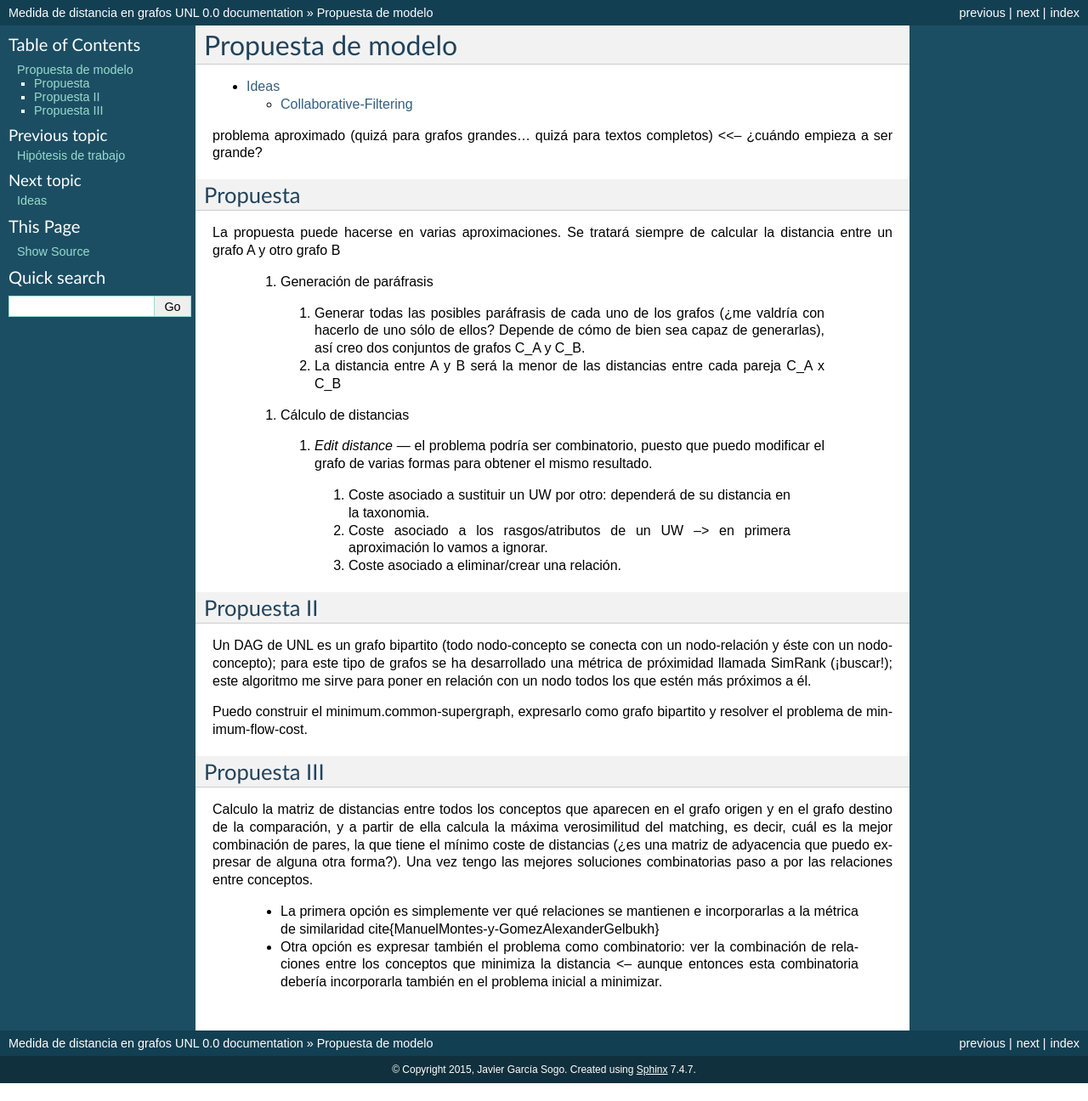
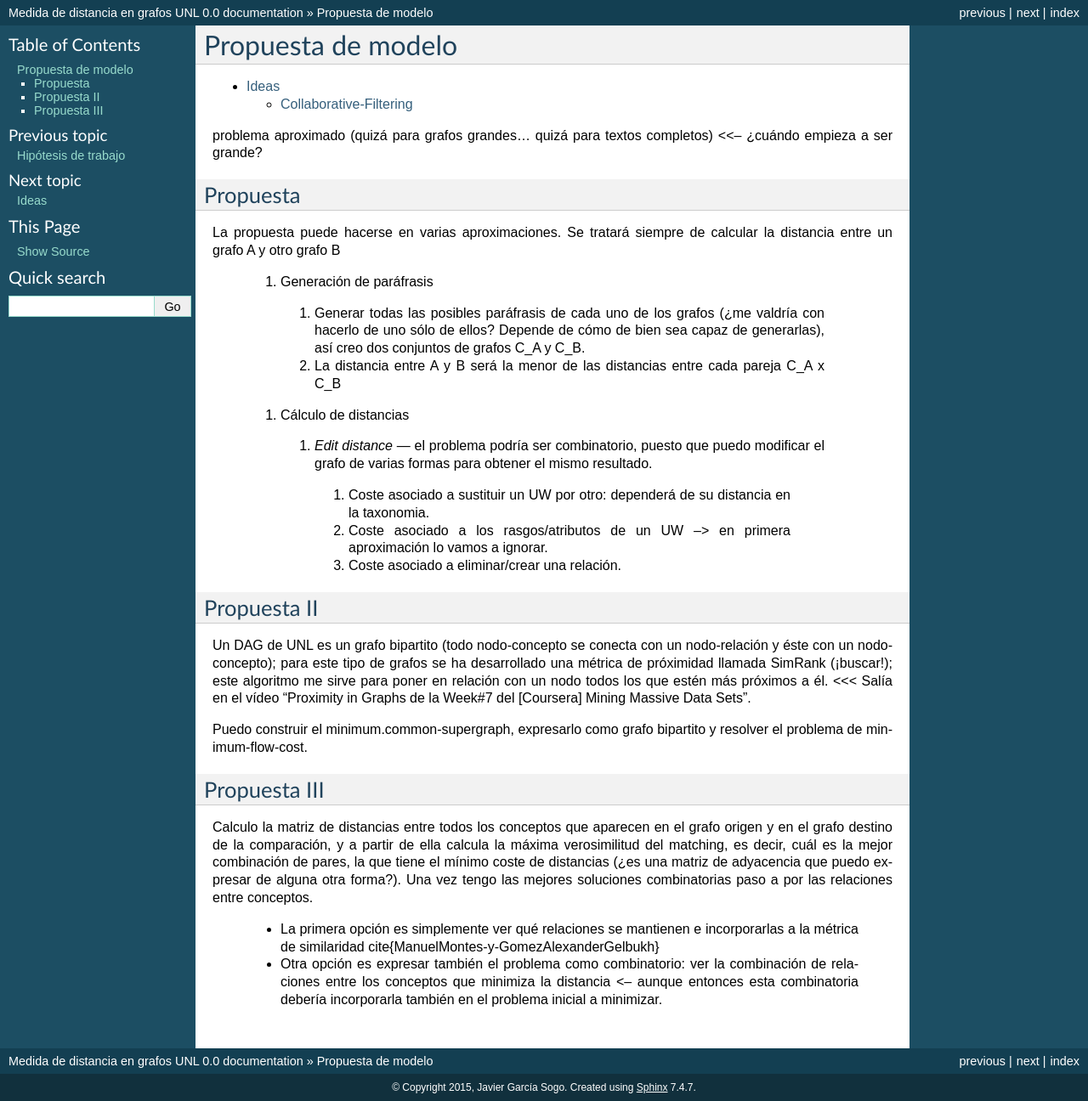
Before and after one commit to jgsogo/muia_tfm, a Sphinx documentation site: the page built from doc/iv.model/index.rst, in a window 1280 px wide. Shown: the whole page at 85% size. Built offline with Sphinx 7.4.7, drawn with Linux system fonts in a browser that asks for light colours; before the commit the page ends 1275 px from its top, so only the background shows below that.

Commit message:
doc for SimRank

```diff
--- a/doc/iv.model/index.rst
+++ b/doc/iv.model/index.rst
@@ -39,7 +39,7 @@ A y otro grafo B
 Propuesta II
 ------------
 
-Un DAG de UNL es un grafo bipartito (todo nodo-concepto se conecta con un nodo-relación y éste con un nodo-concepto); para este tipo de grafos se ha desarrollado una métrica de próximidad llamada SimRank (¡buscar!); este algoritmo me sirve para poner en relación con un nodo todos los que estén más próximos a él.
+Un DAG de UNL es un grafo bipartito (todo nodo-concepto se conecta con un nodo-relación y éste con un nodo-concepto); para este tipo de grafos se ha desarrollado una métrica de próximidad llamada SimRank (¡buscar!); este algoritmo me sirve para poner en relación con un nodo todos los que estén más próximos a él. <<< Salía en el vídeo "Proximity in Graphs de la Week#7 del [Coursera] Mining Massive Data Sets".
 
 Puedo construir el minimum.common-supergraph, expresarlo como grafo bipartito y resolver el problema de minimum-flow-cost.
 
```
